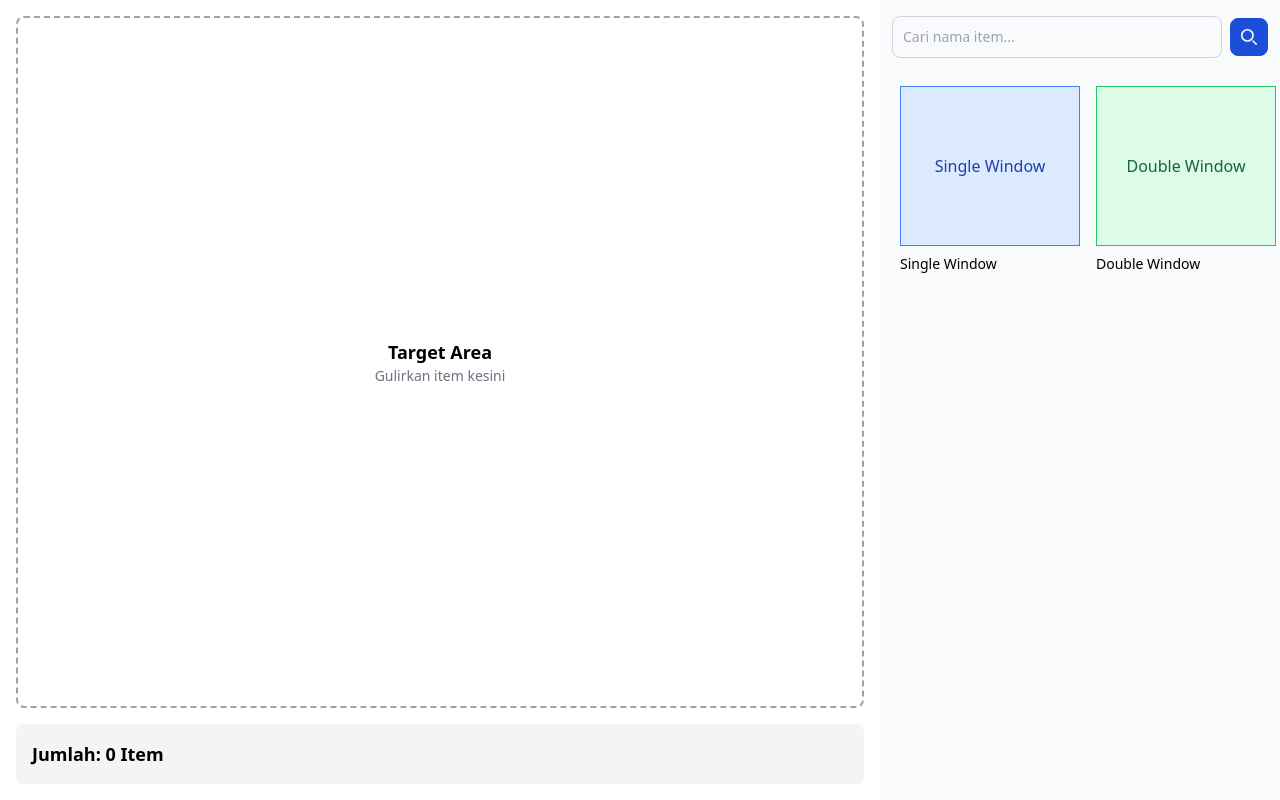
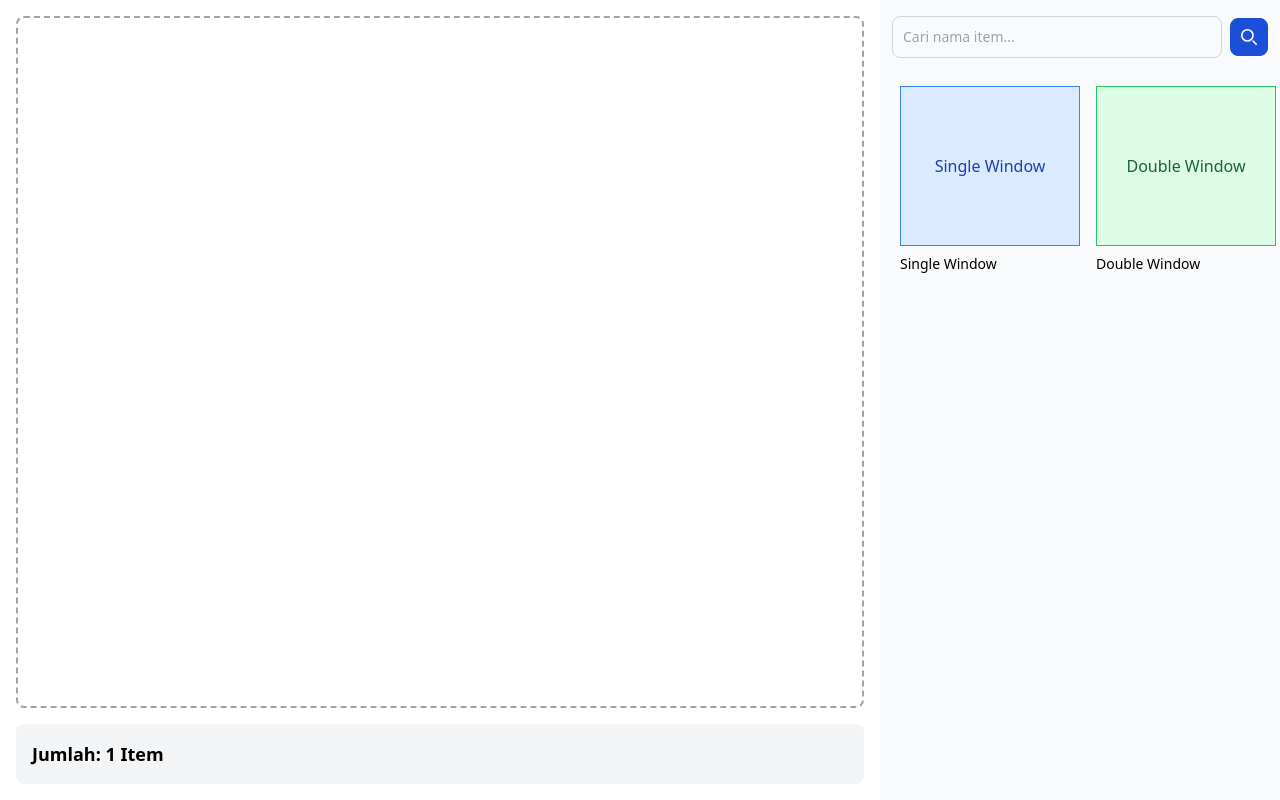
Before and after one commit to 21strive/the-elevation-sheet, a Vue app: page / in a window 1280 px wide. Built offline with nearby package versions, Linux system fonts and the light colour scheme.

Commit message:
add global height

```diff
--- a/src/App.vue
+++ b/src/App.vue
@@ -3,8 +3,10 @@ import { ref, computed } from 'vue'
 import draggable from 'vuedraggable'
 import SingleWindow from './components/SingleWindow.vue';
 import DoubleWindow from './components/DoubleWindow.vue';
+import AppRuler from './components/AppRuler.vue';
 
 const Type = Object.freeze({
+  R: Symbol("Ruler"),
   SW: Symbol("Single Window"),
   DW: Symbol("Double Window"),
 });
@@ -36,7 +38,22 @@ const sourceItems = ref([
 ])
 
 // Target items start empty and will be populated by cloned items.
-const targetItems = ref([])
+const targetItems = ref([
+  {
+    id: 5,
+    name: Type.R,
+    borderT: 58,
+    borderB: 58,
+    glassY: 2884,
+  }
+])
+
+// Global Height
+const globalHeight = ref({
+  borderT: 58,
+  borderB: 58,
+  glassY: 2884,
+})
 
 // Reactive search query.
 const searchQuery = ref('')
@@ -52,6 +69,8 @@ const filteredSourceItems = computed(() => {
   )
 })
 
+const height = computed(() => globalHeight.value.borderT + globalHeight.value.glassY + globalHeight.value.borderB);
+
 // Update function with fixed parameter order
 const updateItem = (updatedItem, id) => {
   const index = targetItems.value.findIndex(item => item.id === id);
@@ -63,6 +82,14 @@ const updateItem = (updatedItem, id) => {
 // Remove function: filters out the item with the provided id from the target list.
 function removeItem(id) {
   targetItems.value = targetItems.value.filter(item => item.id !== id);
+}
+
+const updateMeasurement = ({ type, value }) => {
+  if (value < 10) value = 10; // Minimum dimension
+
+  console.log('global', value, type);
+
+  globalHeight.value[type] = value;
 }
 </script>
 
@@ -123,12 +150,26 @@ function removeItem(id) {
         <span class="text-sm text-gray-500">Gulirkan item kesini</span>
       </div>
       <draggable v-model="targetItems" group="items"
-        class="flex flex-row items-center justify-center h-full w-full overflow-x-auto gap-4">
+        class="flex flex-row items-start justify-center h-full w-full overflow-x-auto gap-4">
         <template #item="{ element, index }">
           <div :key="element.id" class="flex-shrink-0">
+            <!-- Vertical measurement rulers -->
+            <div v-if="element.name === Type.R && targetItems.length > 1" class="flex flex-row items-start mt-10">
+              <AppRuler measurementType="height" :value="height" />
+              <div class="flex flex-col">
+                <AppRuler type="borderT" measurementType="height" :value="globalHeight.borderT"
+                  @update-value="updateMeasurement" />
+                <AppRuler type="glassY" measurementType="height" barrierType="none" :value="globalHeight.glassY"
+                  @update-value="updateMeasurement" />
+                <AppRuler type="borderB" measurementType="height" :value="globalHeight.borderB"
+                  @update-value="updateMeasurement" />
+              </div>
+            </div>
             <SingleWindow v-if="element.name === Type.SW" v-bind="element" :name="element.name.description"
+              :border-t="globalHeight.borderT" :border-b="globalHeight.borderB" :glass-y="globalHeight.glassY"
               @update="updateItem" @remove="removeItem" />
             <DoubleWindow v-if="element.name === Type.DW" v-bind="element" :name="element.name.description"
+              :border-t="globalHeight.borderT" :border-b="globalHeight.borderB" :glass-y="globalHeight.glassY"
               @update="updateItem" @remove="removeItem" />
           </div>
         </template>
--- a/src/components/AppRuler.vue
+++ b/src/components/AppRuler.vue
@@ -43,7 +43,8 @@ const handleSubmit = (value) => {
 </script>
 
 <template>
-    <div class="relative flex items-center gap-1" :class="props.measurementType === 'width' ? 'flex-col' : 'flex-row'">
+    <div class="relative flex items-center gap-1"
+        :class="props.measurementType === 'width' ? 'flex-col' : 'flex-row-reverse'">
         <div v-if="props.measurementType === 'height' && props.barrierType === 'none'" class="w-[11px]"></div>
         <div v-if="props.measurementType === 'width' && props.barrierType === 'none'" class="h-[11px]"></div>
 
--- a/src/components/DoubleWindow.vue
+++ b/src/components/DoubleWindow.vue
@@ -162,7 +162,7 @@ const removeItem = (id) => {
             </div>
         </div>
 
-        <div class="flex flex-row items-start mt-10">
+        <!-- <div class="flex flex-row items-start mt-10">
             <div class="flex flex-col">
                 <AppRuler type="borderT" measurementType="height" :value="measurement.borderT"
                     @update-value="updateMeasurement" />
@@ -172,6 +172,6 @@ const removeItem = (id) => {
                     @update-value="updateMeasurement" />
             </div>
             <AppRuler type="height" measurementType="height" :value="height" />
-        </div>
+        </div> -->
     </div>
 </template>
--- a/src/components/SingleWindow.vue
+++ b/src/components/SingleWindow.vue
@@ -133,7 +133,7 @@ const removeItem = (id) => {
 
         </div>
         <!-- Vertical measurement rulers -->
-        <div class="flex flex-row items-start mt-10">
+        <!-- <div class="flex flex-row items-start mt-10">
             <div class="flex flex-col">
                 <AppRuler type="borderT" measurementType="height" :value="measurement.borderT"
                     @update-value="updateMeasurement" />
@@ -143,6 +143,6 @@ const removeItem = (id) => {
                     @update-value="updateMeasurement" />
             </div>
             <AppRuler measurementType="height" :value="height" />
-        </div>
+        </div> -->
     </div>
 </template>
```
